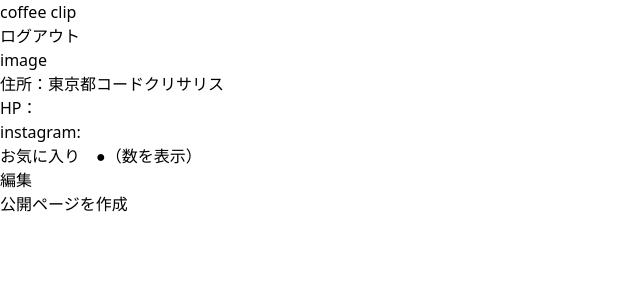
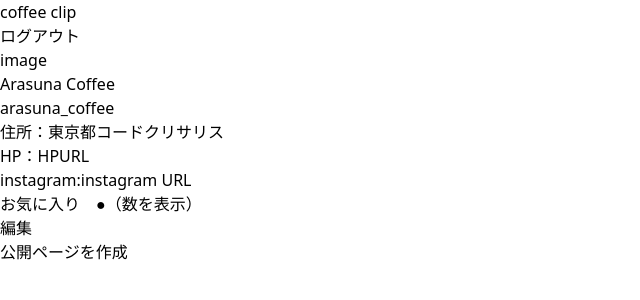
Before and after one commit to ccj7/coffee-clip, a Next.js app in the folder front/: page /shop/dashboard in a window 1280 px wide. Shown: the top 300 px of the page, without its empty margins (0-640 px from the left). Built offline with nearby package versions, Linux system fonts and the light colour scheme; no server answers.

Commit message:
refactor: 新しいスキーマに合わせてkeynameを変更

```diff
--- a/front/pages/shop/dashboard.tsx
+++ b/front/pages/shop/dashboard.tsx
@@ -46,10 +46,13 @@ function PhotoImage() {
         <meta name="dashboard" content="ダッシュボード" />
       </Head>
       <Header />
-      <Profile shopInfo={dammy} />
-      <p>住所：{dammy.address}</p>
-      <p>HP：{dammy.HP}</p>
-      <p>instagram:{dammy.instagram}</p>
+      <Profile
+        display_name={shopInfo.display_name}
+        handle_name={shopInfo.handle_name}
+      />
+      <p>住所：{shopInfo.address}</p>
+      <p>HP：{shopInfo.hp_url}</p>
+      <p>instagram:{shopInfo.instagram_url}</p>
       <p>お気に入り　●（数を表示）</p>
       <PrimaryButton text="編集" />
       <PrimaryButton text="公開ページを作成" />
```
